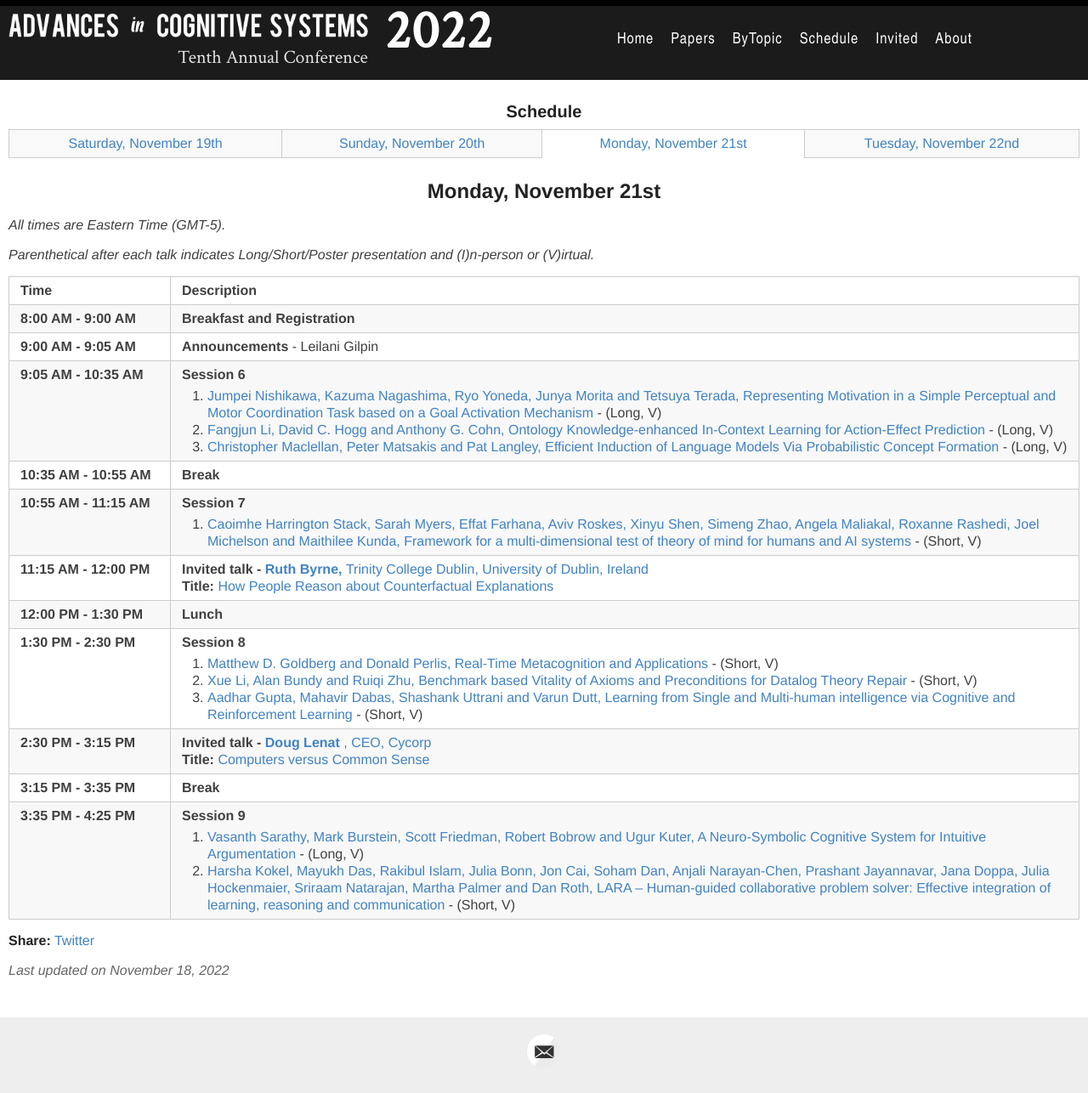
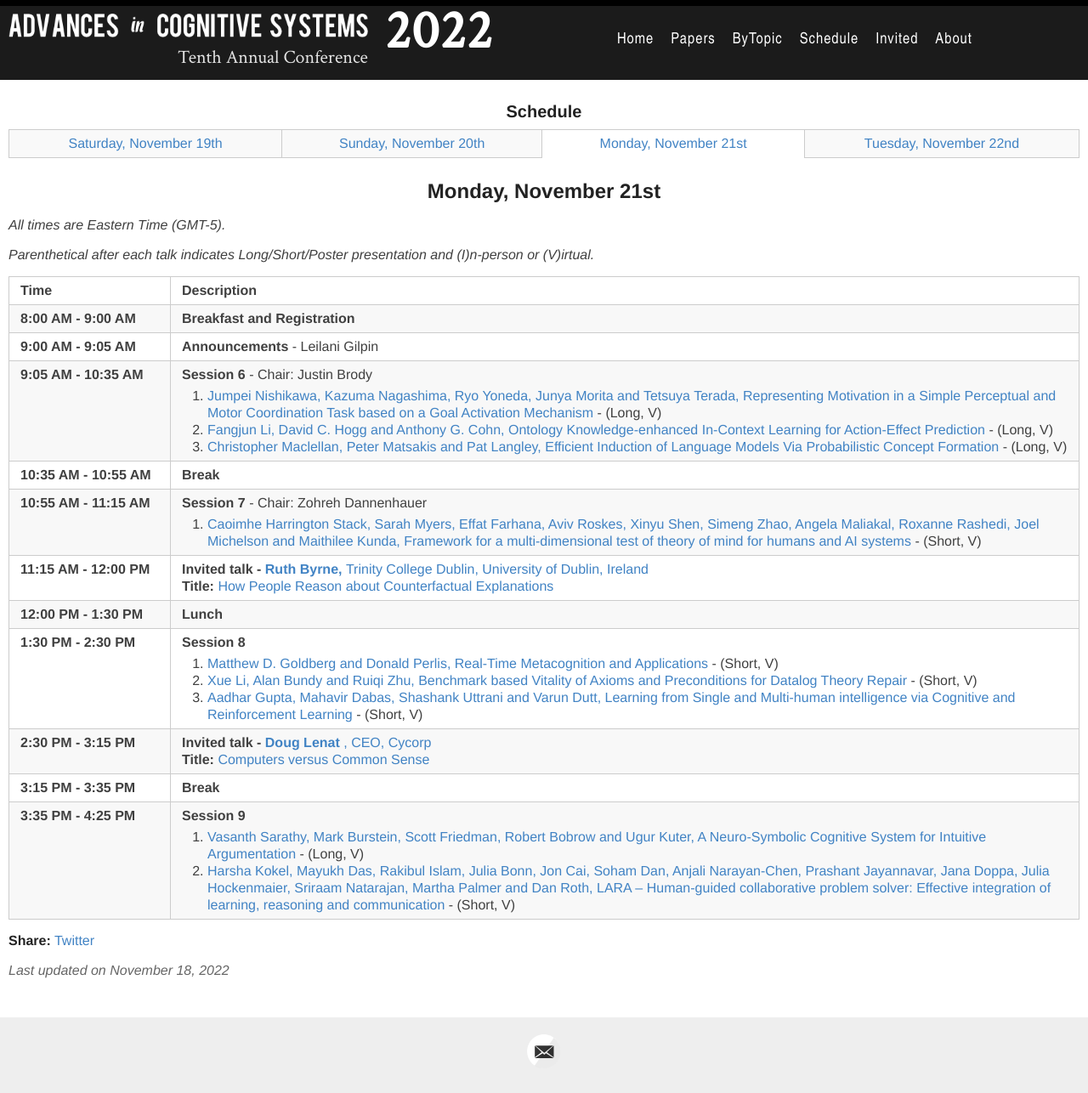
Before and after one commit to AdvancesInCognitiveSystems/acs2022, a Jekyll site: the page built from _days/monday-day3.md, in a window 1280 px wide. Shown: the whole page at 85% size. Built offline with Jekyll 4.4.1, drawn with Linux system fonts in a browser that asks for light colours.

Commit message:
Update monday-day3.md

```diff
--- a/_days/monday-day3.md
+++ b/_days/monday-day3.md
@@ -38,7 +38,7 @@ Paper PDFs are available by clicking on talk titles. For slides, click on
 
 
 <tr>
-  <td id="session6"> <span class="schedtime"> 9:05 AM - 10:35 AM </span></td><td> <b> Session 6 </b> <!-- - Chair: Justin Brody -->
+  <td id="session6"> <span class="schedtime"> 9:05 AM - 10:35 AM </span></td><td> <b> Session 6 </b> - Chair: Justin Brody
 <!-- ###### Chaired by TBD -->
    <ol>
     <li> <a href="{{site.baseurl}}/data/acs22_paper-238.pdf">Jumpei Nishikawa, Kazuma Nagashima, Ryo Yoneda, Junya Morita and Tetsuya Terada, Representing Motivation in a Simple Perceptual and Motor Coordination Task based on a Goal Activation Mechanism</a> - (Long, V)</li>
@@ -68,7 +68,7 @@ Paper PDFs are available by clicking on talk titles. For slides, click on
 </tr>
 
 <tr>
-  <td id="session7"> <span class="schedtime"> 10:55 AM - 11:15 AM </span></td><td> <b> Session 7 </b> <!-- - Chair: Zohreh Dannenhauer -->
+  <td id="session7"> <span class="schedtime"> 10:55 AM - 11:15 AM </span></td><td> <b> Session 7 </b> - Chair: Zohreh Dannenhauer
    <ol>
     <li> <a href="{{site.baseurl}}/data/acs22_paper-911.pdf">Caoimhe Harrington Stack, Sarah Myers, Effat Farhana, Aviv Roskes, Xinyu Shen, Simeng Zhao, Angela Maliakal, Roxanne Rashedi, Joel Michelson and Maithilee Kunda, Framework for a multi-dimensional test of theory of mind for humans and AI systems</a> - (Short, V)</li>
    </ol>
```
